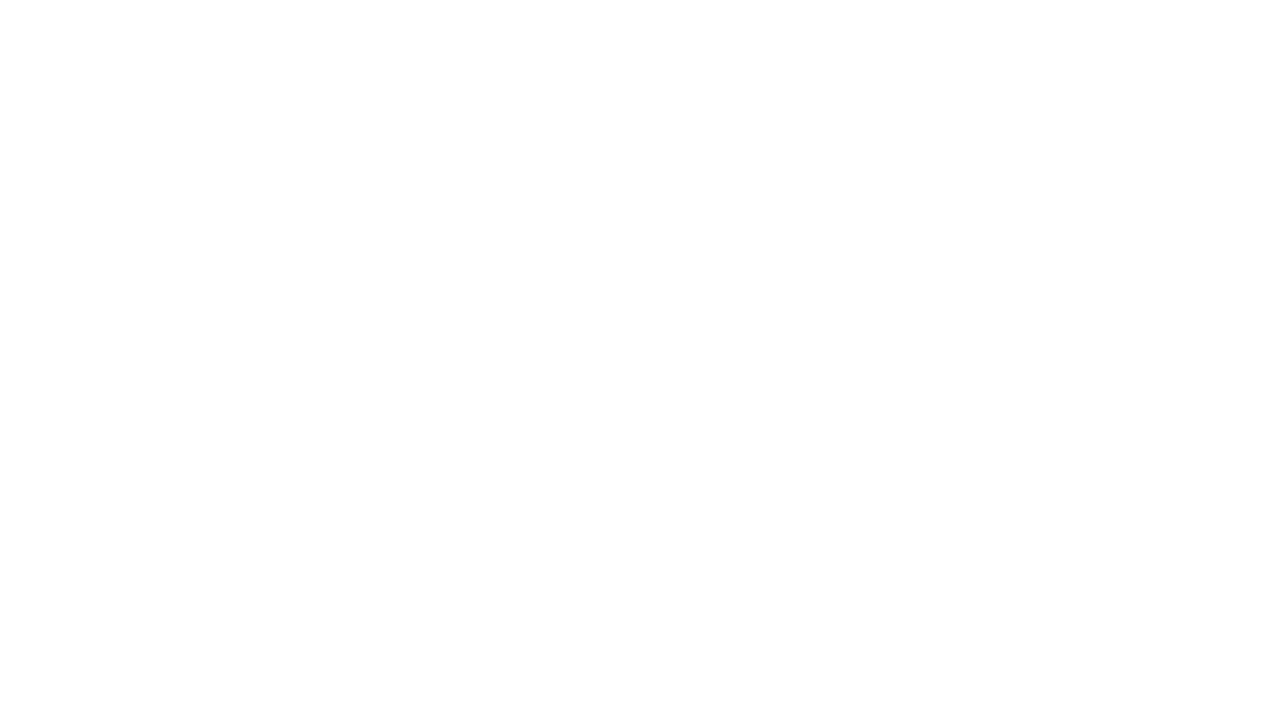
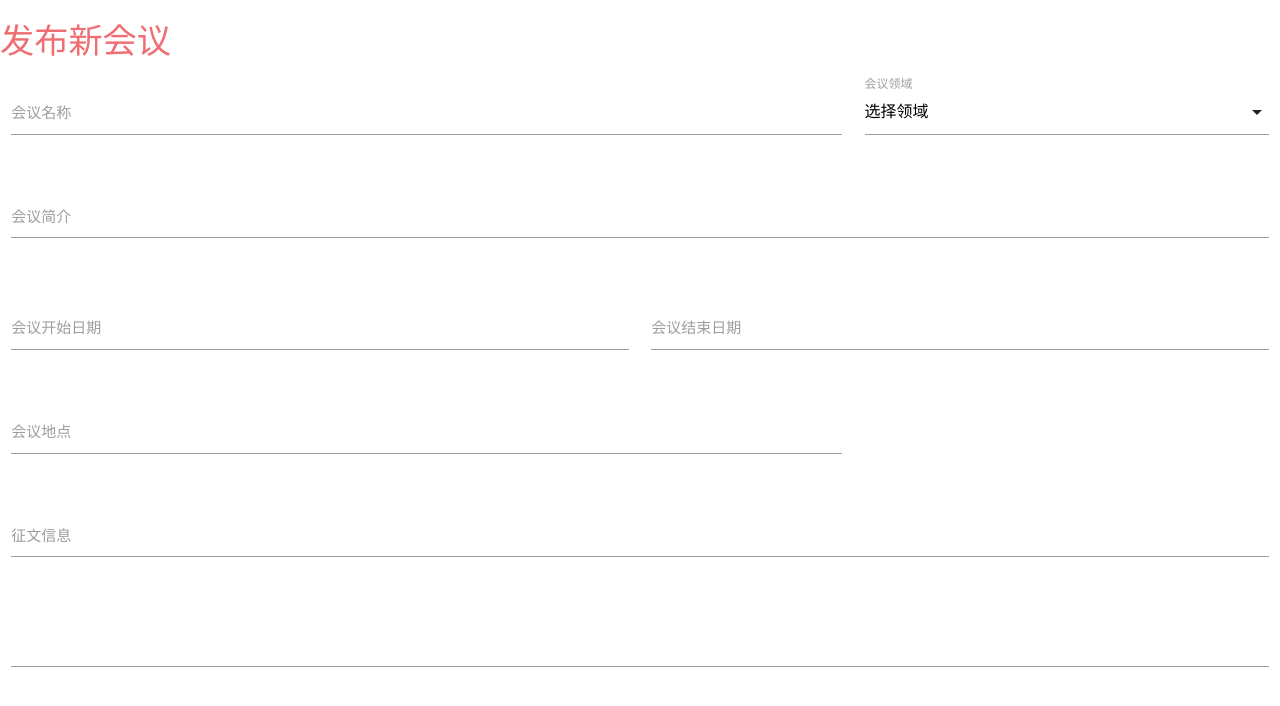
Before and after one commit to 01coding/ConferenceCenter, a Vue app: page /new/conference in a window 1280 px wide. Shown: the top 706 px of the page. Built offline with nearby package versions, Linux system fonts and the light colour scheme.

Commit message:
add global axios

```diff
--- a/src/components/OrganizationSpace/Main.vue
+++ b/src/components/OrganizationSpace/Main.vue
@@ -46,6 +46,13 @@
         </li>
       </ul>
     </header>
+    <main>
+      <div class="row">
+        <div class="col s12 m10 offset-m1">
+          <router-view></router-view>
+        </div>
+      </div>
+    </main>
   </div>
 </template>
 
@@ -60,7 +67,7 @@
       //   let elems = document.querySelectorAll('#nav-mobile');
       //   let instances = M.Sidenav.init(elems, options);
       // });
-      $(document).ready(function() {
+      $(document).ready(function () {
         $('#nav-mobile').sidenav();
       })
     }
--- /dev/null
+++ b/src/components/OrganizationSpace/NewConference.vue
@@ -0,0 +1,94 @@
+<template>
+  <div>
+    <!--<header>-->
+    <!--<div class="top-nav">-->
+    <!--<div class="container">-->
+    <!--<div class="nav-wrapper">-->
+    <h4 class="header">发布新会议</h4>
+    <!--</div>-->
+    <!--</div>-->
+    <!--<div class="divider"></div>-->
+    <!--</div>-->
+    <!--</header>-->
+    <!--<div class="container">-->
+    <div class="row">
+      <form class="col s12">
+        <div class="row">
+          <div class="input-field col s8">
+            <input id="conf-topic" type="text" v-model="conf_topic" data-length="40"/>
+            <label for="conf-topic">会议名称</label>
+          </div>
+          <div class="input-field col s4">
+            <select id="conf-field-select">
+              <option value="" disabled selected>选择领域</option>
+              <option value="1">机器视觉</option>
+              <option value="2">运筹学</option>
+            </select>
+            <label for="conf-field-select">会议领域</label>
+          </div>
+        </div>
+        <div class="row">
+          <div class="input-field col s12">
+            <textarea id="conf-desc" class="materialize-textarea"></textarea>
+            <label for="conf-desc">会议简介</label>
+          </div>
+        </div>
+        <div class="row">
+          <div class="input-field col s6">
+            <input id="conf-start-date" type="text" class="datepicker"/>
+            <label for="conf-start-date">会议开始日期</label>
+          </div>
+          <div class="input-field col s6">
+            <input id="conf-end-date" type="text" class="datepicker"/>
+            <label for="conf-end-date">会议结束日期</label>
+          </div>
+        </div>
+        <div class="row">
+          <div class="input-field col s8">
+            <input id="conf-location" type="text"/>
+            <label for="conf-location">会议地点</label>
+          </div>
+        </div>
+        <div class="row">
+          <div class="input-field col s12">
+            <textarea id="conf-eassy-info" class="materialize-textarea"></textarea>
+            <label for="conf-eassy-info">征文信息</label>
+          </div>
+        </div>
+        <div class="row">
+          <div class="input-field col s12">
+            <textarea id="conf-eassy-inst" class="materialize-textarea"></textarea>
+          </div>
+        </div>
+      </form>
+    </div>
+    <!--</div>-->
+  </div>
+</template>
+
+<script>
+  export default {
+    name: "NewConference",
+    data: function () {
+      return {
+        conf_topic: ""
+      };
+    },
+    created: function () {
+      $(document).ready(function () {
+        $('#conf-topic').characterCounter();
+        // $('#conf-start-date').datepicker();
+        // $('#conf-end-date').datepicker();
+        $('.datepicker').datepicker();
+        $('.dropdown-trigger').dropdown();
+        $('select').formSelect();
+      });
+    }
+  }
+</script>
+
+<style scoped>
+  /*#conf-topic {*/
+  /*font-size: 5em;*/
+  /*}*/
+</style>
--- a/src/main.js
+++ b/src/main.js
@@ -1,10 +1,15 @@
 // The Vue build version to load with the `import` command
 // (runtime-only or standalone) has been set in webpack.base.conf with an alias.
+import axios from 'axios'
 import Vue from 'vue'
 import App from './App'
 import router from './router'
 
-Vue.config.productionTip = false
+Vue.config.productionTip = false;
+
+Vue.prototype.$axios = axios.create({
+  baseURL: 'http://118.89.229.204:8080/server-0.0.1-SNAPSHOT'
+});
 
 /* eslint-disable no-new */
 new Vue({
@@ -12,4 +17,4 @@ new Vue({
   router,
   components: { App },
   template: '<App/>'
-})
+});
--- a/src/router/index.js
+++ b/src/router/index.js
@@ -3,8 +3,9 @@ import Router from 'vue-router'
 import HelloWorld from '@/components/HelloWorld'
 import ConferenceInfo from '@/components/ConferenceInformation/Conference'
 import OrganizationSpace from '@/components/OrganizationSpace/Main';
+import NewConference from '@/components/OrganizationSpace/NewConference';
 
-Vue.use(Router)
+Vue.use(Router);
 
 export default new Router({
   mode: 'history',
@@ -22,7 +23,18 @@ export default new Router({
     {
       path: '/orgspace',
       name: 'OrganizationSpace',
-      component: OrganizationSpace
+      component: OrganizationSpace,
+      children: [
+        {
+          path: 'new/conference',
+          component: NewConference
+        }
+      ]
+    },
+    {
+      path: '/new/conference',
+      name: 'NewConference',
+      component: NewConference
     }
   ]
 })
```
Lines whose indentation alone changed are shown as unchanged.
